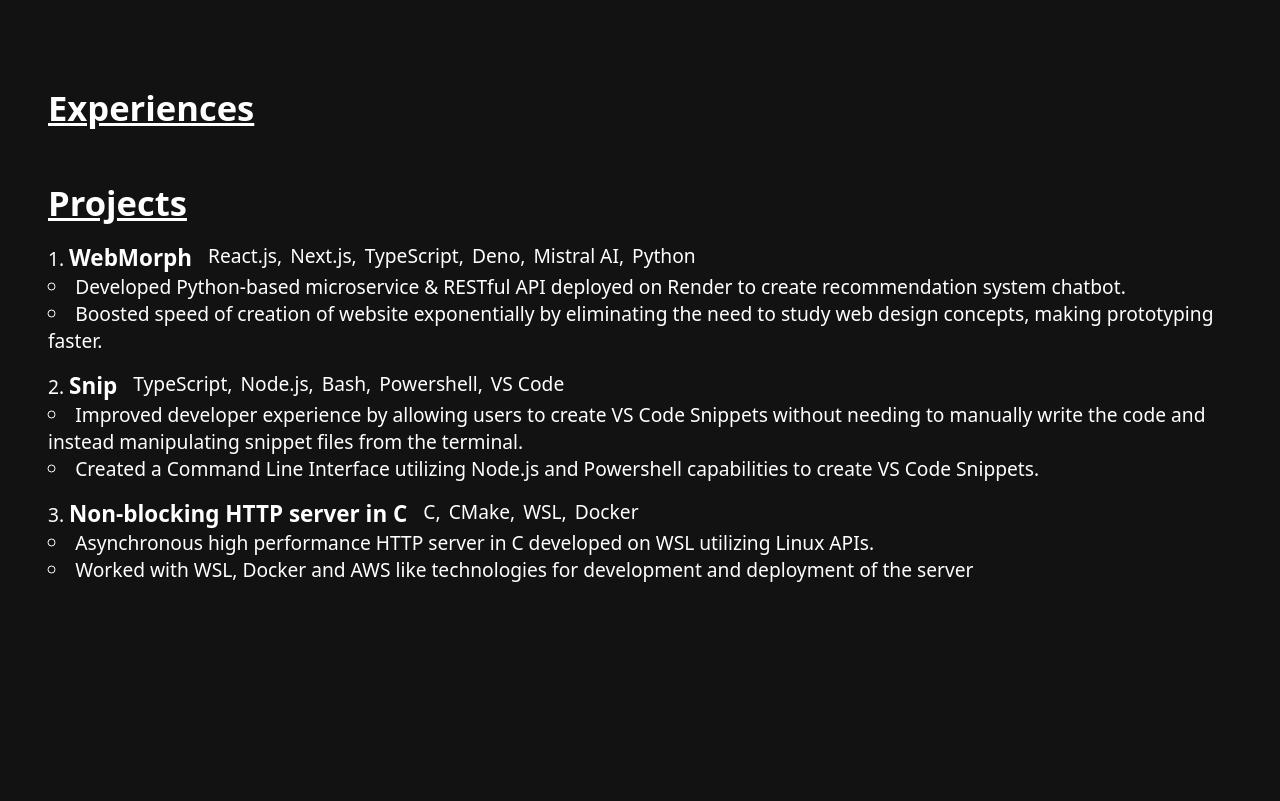
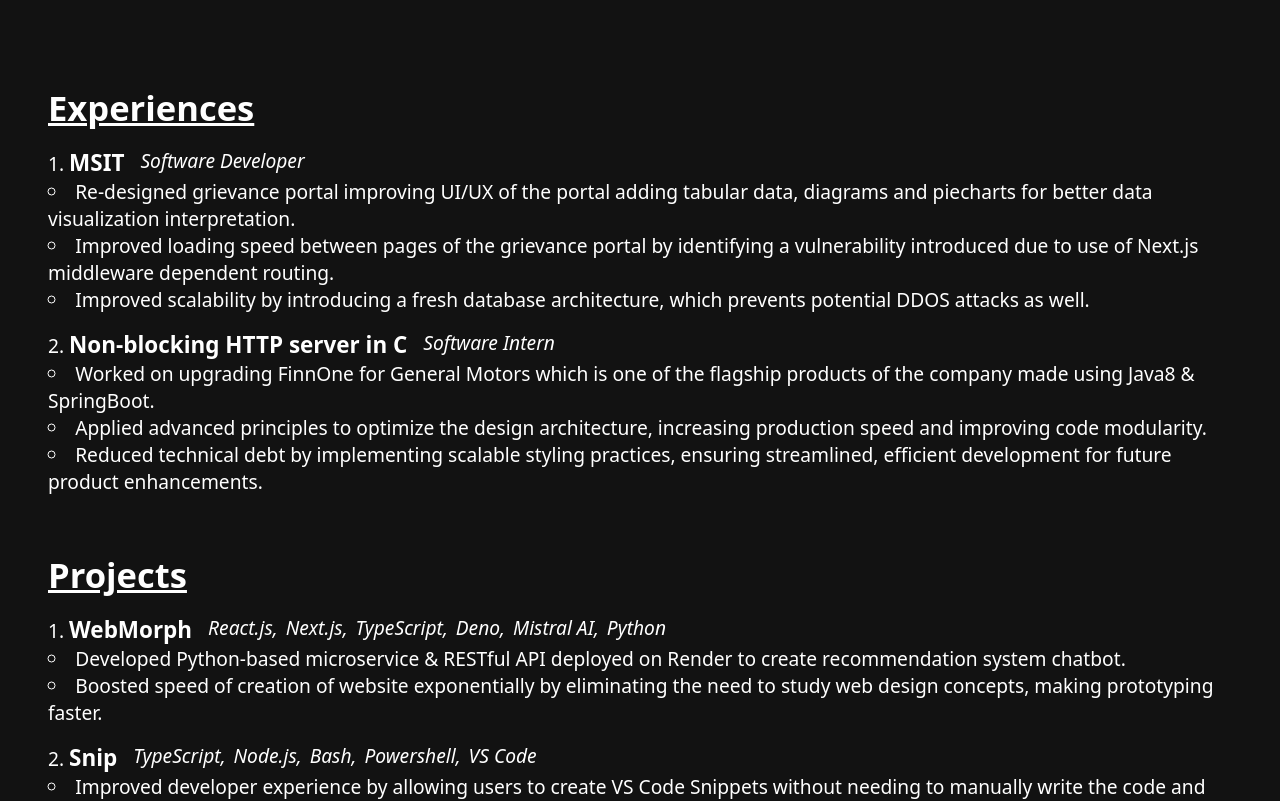
Before and after one commit to Anshumankhanna/portfolio, a React (Vite) app: page / in a window 1280 px wide. Shown: the part 740-1541 px from the top of the page. Before the commit the page ends 1355 px from the top, so only its background shows below. Built offline with nearby package versions, Linux system fonts and the light colour scheme.

Commit message:
Completed Experiences page

```diff
--- a/src/App.tsx
+++ b/src/App.tsx
@@ -1,4 +1,4 @@
-import "@/App.css";
+import "@/App.module.css";
 
 import Navbar from "@/components/Navbar/Navbar";
 import Hero from "@/components/Hero/Hero";
@@ -6,12 +6,12 @@
 import Experiences from "@/components/Experiences/Experiences";
 
 export default function App() {
-	return <>
+	return <div>
 		<Navbar />
 		<main>
 			<Hero />
 			<Experiences />
 			<Projects />
 		</main>
-	</>;
+	</div>;
 }
--- a/src/components/Experiences/Experiences.module.css
+++ b/src/components/Experiences/Experiences.module.css
@@ -0,0 +1,18 @@
+.experience {
+	--block-padding: 0.5rem;
+
+	padding-block: var(--block-padding);
+
+	&:first-child {
+		padding-top: calc(2 * var(--block-padding));
+	}
+}
+
+.experience--heading {
+	display: inline flex;
+	column-gap: 1rem;
+
+	&>p {
+		font-style: italic;
+	}
+}
--- a/src/components/Experiences/Experiences.tsx
+++ b/src/components/Experiences/Experiences.tsx
@@ -1,10 +1,23 @@
 import style from "@/components/Experiences/Experiences.module.css";
+import experiences from "@/utilities/experiences-data.json";
 
 export default function Experiences() {
-	return <section className={style["experiences--section"]}>
+	return <section id="experiences">
 		<h2>Experiences</h2>
 		<ol>
-
+			{experiences.length != 0 && experiences.map((experience, experiences_index) => (
+				<li key={experiences_index} className={style["experience"]}>
+					<div className={style["experience--heading"]}>
+						<h3>{experience.title}</h3>
+						<p>{experience.role}</p>
+					</div>
+					<ul>
+						{experience.description.length != 0 && experience.description.map((point, description_index) => (
+							<li key={description_index}>{point}</li>
+						))}
+					</ul>
+				</li>
+			))}
 		</ol>
-	</section>
+	</section>;
 };
--- a/src/components/Navbar/Navbar.module.css
+++ b/src/components/Navbar/Navbar.module.css
@@ -20,7 +20,7 @@
 
 	border-radius: 100vw;
 
-	background-color: transparent;
+	background-color: #ffffff0a;
 	backdrop-filter: blur(10px);
 
 	font-size: 1.25rem;
--- a/src/components/Projects/Projects.module.css
+++ b/src/components/Projects/Projects.module.css
@@ -16,6 +16,7 @@
 		display: flex;
 		column-gap: 0.5rem;
 
+		font-style: italic;
 		list-style-type: none;
 
 		&>li::after {
--- a/src/utilities/experiences-data.json
+++ b/src/utilities/experiences-data.json
@@ -1,29 +1,22 @@
 [
 	{
-		"title": "WebMorph",
-		"skills": ["React.js", "Next.js", "TypeScript", "Deno", "Mistral AI", "Python"],
+		"title": "MSIT",
+		"role": "Software Developer",
 		"date": null,
 		"description": [
-			"Developed Python-based microservice & RESTful API deployed on Render to create recommendation system chatbot.",
-			"Boosted speed of creation of website exponentially by eliminating the need to study web design concepts, making prototyping faster."
-		]
-	},
-	{
-		"title": "Snip",
-		"skills": ["TypeScript", "Node.js", "Bash", "Powershell", "VS Code"],
-		"date": null,
-		"description": [
-			"Improved developer experience by allowing users to create VS Code Snippets without needing to manually write the code and instead manipulating snippet files from the terminal.",
-			"Created a Command Line Interface utilizing Node.js and Powershell capabilities to create VS Code Snippets."
+			"Re-designed grievance portal improving UI/UX of the portal adding tabular data, diagrams and piecharts for better data visualization interpretation.",
+			"Improved loading speed between pages of the grievance portal by identifying a vulnerability introduced due to use of Next.js middleware dependent routing.",
+			"Improved scalability by introducing a fresh database architecture, which prevents potential DDOS attacks as well."
 		]
 	},
 	{
 		"title": "Non-blocking HTTP server in C",
-		"skills": ["C", "CMake", "WSL", "Docker"],
+		"role": "Software Intern",
 		"date": null,
 		"description": [
-			"Asynchronous high performance HTTP server in C developed on WSL utilizing Linux APIs.",
-			"Worked with WSL, Docker and AWS like technologies for development and deployment of the server"
+			"Worked on upgrading FinnOne for General Motors which is one of the flagship products of the company made using Java8 & SpringBoot.",
+			"Applied advanced principles to optimize the design architecture, increasing production speed and improving code modularity.",
+			"Reduced technical debt by implementing scalable styling practices, ensuring streamlined, efficient development for future product enhancements."
 		]
 	}
 ]
```
Also changed, not shown: src/components/Contact/Contact.tsx (added, +7 -0 lines), src/components/Skills/Skills.tsx (added, +25 -0 lines), src/App.module.css (renamed from src/App.css), src/components/Contact/Contact.module.css (added), src/components/Skills/Skills.module.css (added).
